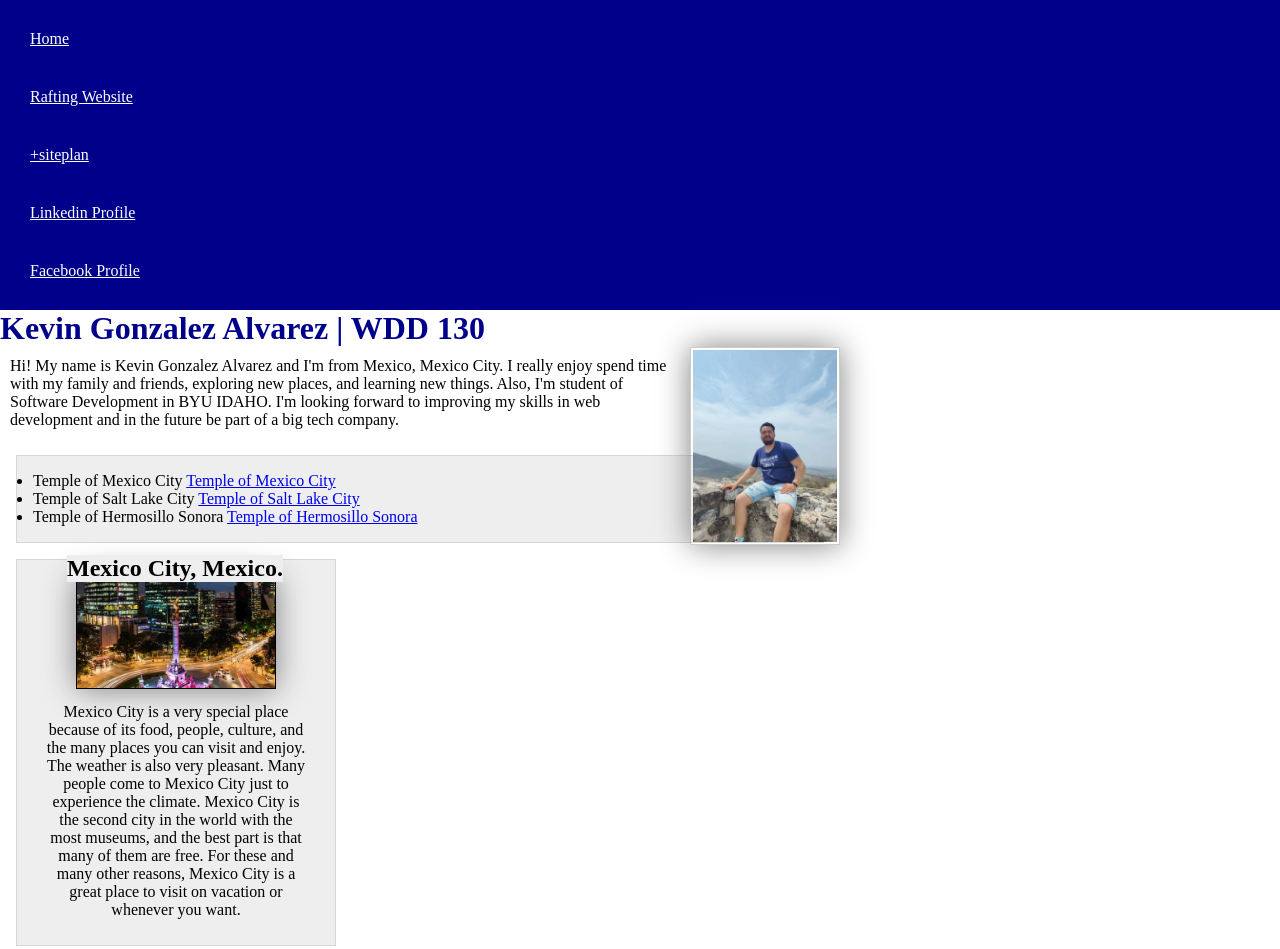
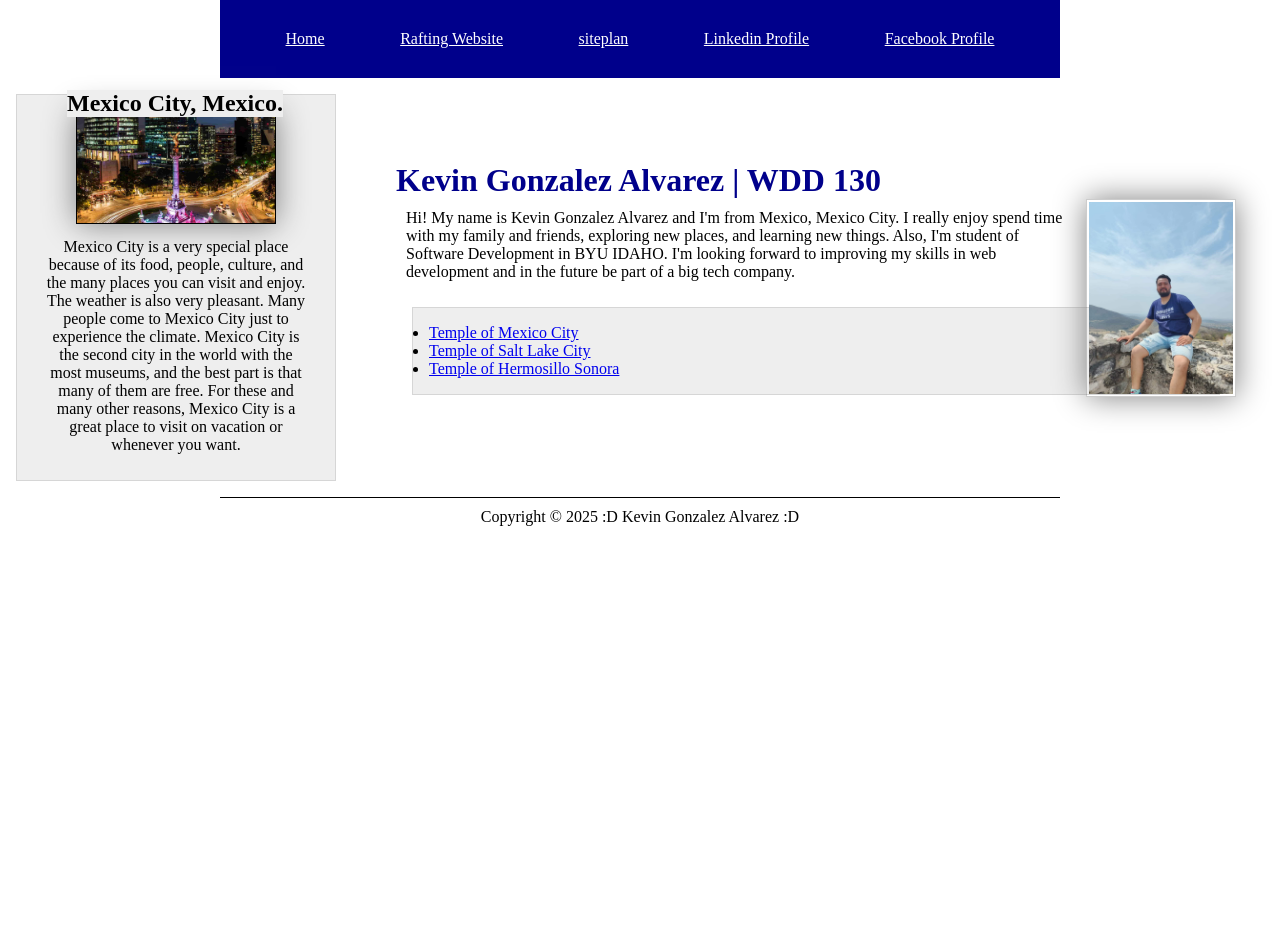
Before and after one commit to Kiven1300/wdd130, a plain HTML site: page index.html in a window 1280 px wide. Shown: the top 949 px of the page. After the commit the page ends 800 px from the top, so only its background shows below. Drawn offline with Linux system fonts and the light colour scheme.

Commit message:
Encapsula main y aside en div.grid y actualiza estilos en styles.css

```diff
--- a/index.html
+++ b/index.html
@@ -17,32 +17,32 @@
         <nav>
             <a href="#">Home</a>
             <a href="wwr/">Rafting Website</a>
-            <a href="wwr/site-plan-rafting.html">+siteplan</a>
+            <a href="wwr/site-plan-rafting.html">siteplan</a>
             <a href="https://www.linkedin.com/feed/?trk=guest_homepage-basic_nav-header-signin">Linkedin Profile</a>
             <a href="https://facebook.com.">Facebook Profile</a>
         </nav>
 
     </header>
+    <div class="grid">
         <main>
-
             <h1>Kevin Gonzalez Alvarez | WDD 130</h1>
-
-        <img src="images/profile.jpg" alt="Kevin Gonzalez Alvarez working on a computer editing an image" width="200">
+            <img src="images/profile.jpg" alt="Kevin Gonzalez Alvarez working on a computer editing an image"
+                width="200">
             <p>Hi! My name is Kevin Gonzalez Alvarez and I'm from Mexico, Mexico City. I really enjoy spend time with my
-            family and friends, exploring new places, and learning new things. Also, I'm student of Software Development
-            in BYU IDAHO. I'm looking forward to improving my skills in web development and in the future be part of a
+                family and friends, exploring new places, and learning new things. Also, I'm student of Software
+                Development
+                in BYU IDAHO. I'm looking forward to improving my skills in web development and in the future be part of
+                a
                 big tech company.</p>
-
             <ul class="box">
-            <li>Temple of Mexico City <a
-                    href="https://www.churchofjesuschrist.org/temples/details/mexico-city-mexico-temple?lang=eng">Temple
+                <li><a href="https://www.churchofjesuschrist.org/temples/details/mexico-city-mexico-temple?lang=eng">Temple
                         of Mexico City</a>
                 </li>
-            <li>Temple of Salt Lake City <a
-                    href="https://www.churchofjesuschrist.org/temples/details/salt-lake-temple?lang=eng">Temple of Salt
+                <li><a href="https://www.churchofjesuschrist.org/temples/details/salt-lake-temple?lang=eng">Temple of
+                        Salt
                         Lake City</a>
                 </li>
-            <li>Temple of Hermosillo Sonora <a
+                <li><a
                         href="https://www.churchofjesuschrist.org/temples/details/hermosillo-sonora-mexico-temple?lang=eng">Temple
                         of Hermosillo Sonora</a>
                 </li>
@@ -54,11 +54,13 @@
             <p>Mexico City is a very special place because of
                 its food, people, culture, and the many places you can visit
                 and enjoy. The weather is also very pleasant. Many people come to Mexico City just to experience the
-            climate. Mexico City is the second city in the world with the most museums, and the best part is that many
+                climate. Mexico City is the second city in the world with the most museums, and the best part is that
+                many
                 of them are free. For these and many other reasons, Mexico City is a great place to visit on vacation or
                 whenever you want.</p>
+        </aside>
+    </div>
 
-    </aside>
     <!--Example of comment in HTML-->
 
 
--- a/styles/styles.css
+++ b/styles/styles.css
@@ -30,6 +30,9 @@
 nav {
     background-color: var(--primary-color);
     padding: var(--padding-small);
+    display: flex;
+    justify-content: space-evenly;
+    align-items: center;
 }
 
 nav a {
@@ -111,3 +114,29 @@ footer {
     background-color: #eee;
     color: #000;
 }
+
+header, footer {
+    max-width: 840px;
+    margin: 0 auto;
+}
+
+header, .grid, footer {
+    grid-template-columns: auto;
+}
+
+.grid {
+    display: grid;
+    align-items: center;
+}
+
+main {
+    grid-column: 2/3;
+    margin: 1rem;
+}
+
+aside {
+    width: 20rem;
+    position: relative;
+    grid-column: 1/2;
+    grid-row: 1/2;
+}
```
Lines whose indentation alone changed are shown as unchanged.
